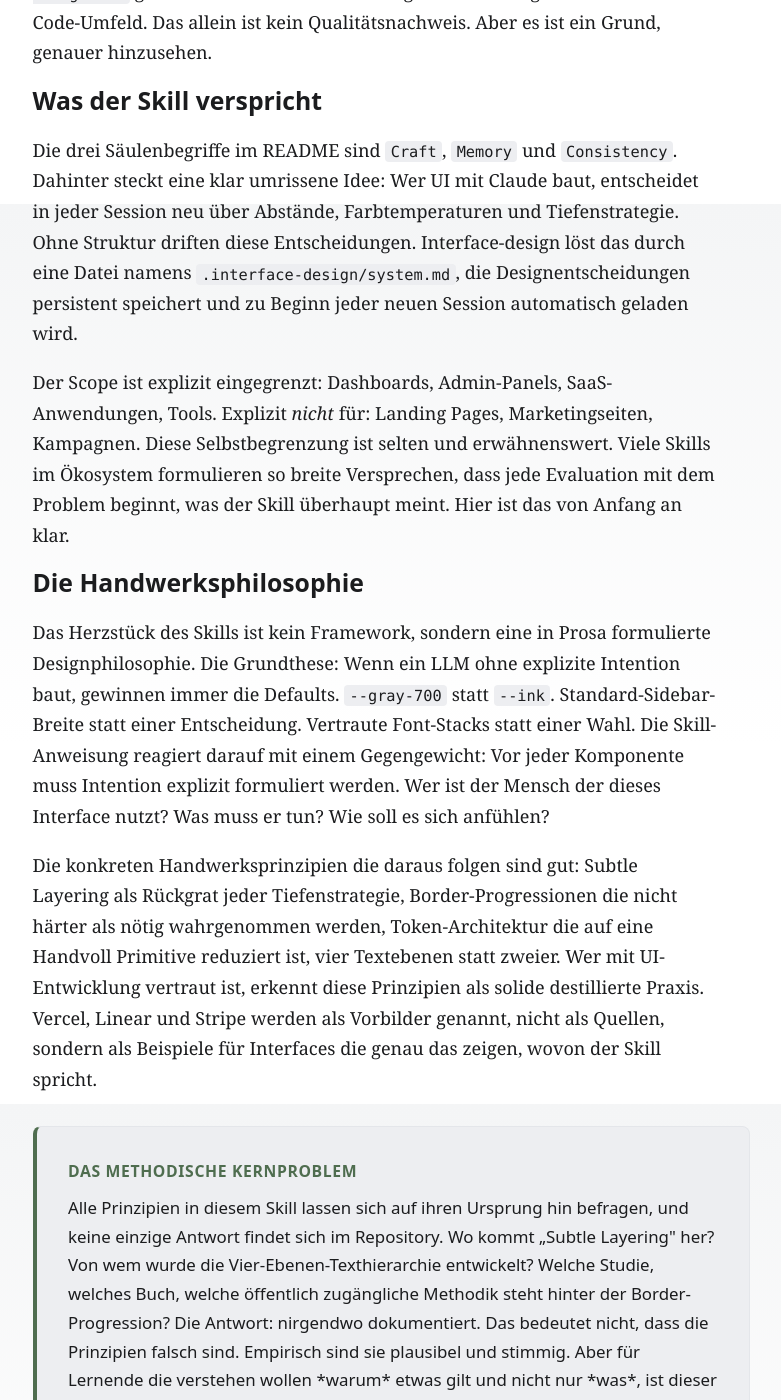
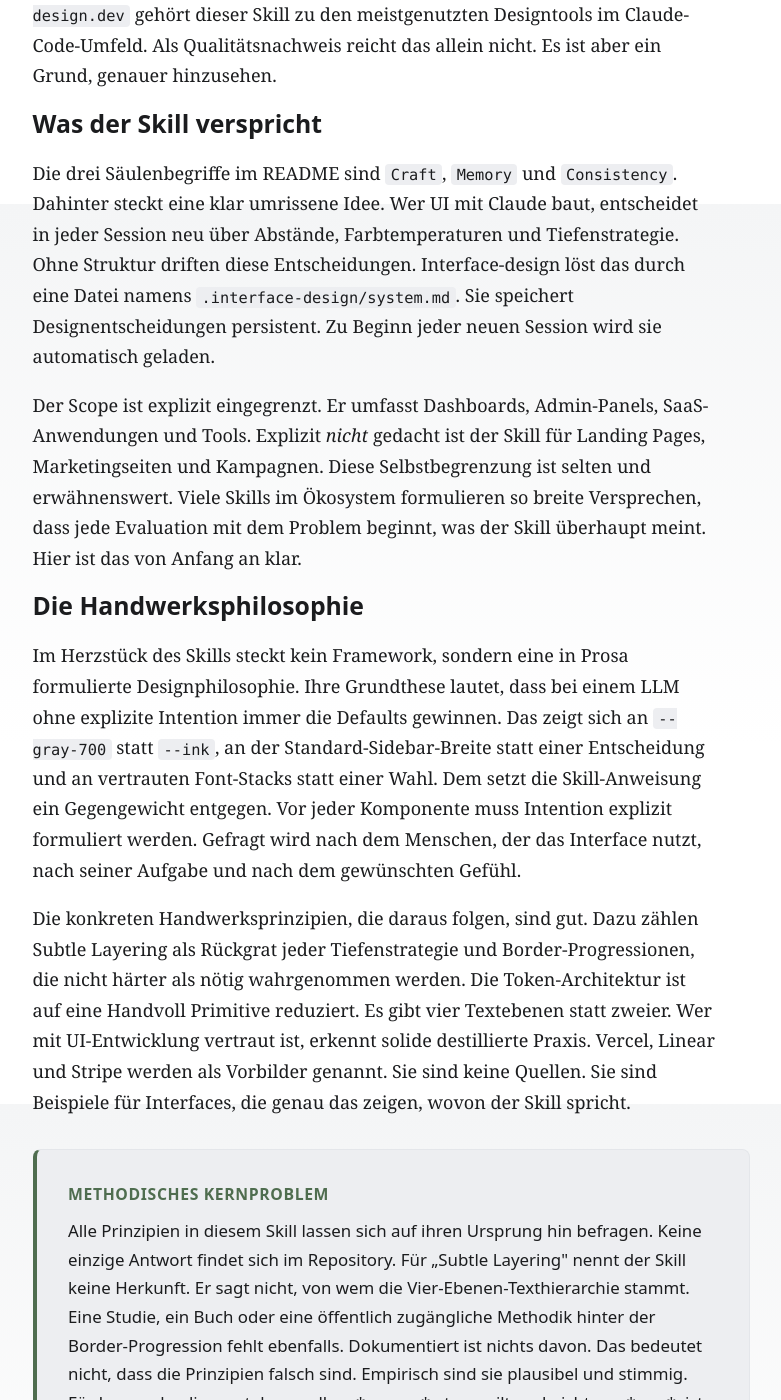
Before and after one commit to Kuchengnom/uxd-skill-audit, a Jekyll site: the page built from _posts/2026-06-08-interface-design.md, in a window 1280 px wide and 1400 px high, scrolled down 2496 px. Shown: the whole window, without its empty margins (249-1030 px from the left). Built offline with Jekyll 4.4.1, drawn with Linux system fonts in a browser that asks for light colours; some of the changed text lies outside the part shown.

Commit message:
Restyle interface-design in Sebastians Schreibstil (Register: Öffentlich)
Co-Authored-By: Claude Sonnet 5.5 <noreply@anthropic.com>
Claude-Session: https://claude.ai/code/session_01FoZpr2siHdHPcuJrMJHmD7

```diff
--- a/_posts/2026-06-08-interface-design.md
+++ b/_posts/2026-06-08-interface-design.md
@@ -11,13 +11,13 @@ supersedes: /2026/05/04/interface-design/
 
 skill_scores:
   methodische_fundierung: 2
-  methodische_fundierung_note: "Keine einzige zitierte Quelle; Prinzipien empirisch plausibel und handwerklich solide, aber vollständig auf persönlicher Autorphilosophie aufgebaut — nicht auf anerkannter Designliteratur"
+  methodische_fundierung_note: "Keine einzige zitierte Quelle. Die Prinzipien sind empirisch plausibel und handwerklich solide. Sie sind aber vollständig auf persönlicher Autorphilosophie aufgebaut und nicht auf anerkannter Designliteratur"
   transparenz: 4
-  transparenz_note: "Expliziter Scope-Ausschluss (nicht für Marketing), ehrliche Selbstkritik an LLM-Grenzen direkt im Skill-Text; 'You will generate generic output' ist ungewöhnlich offene Kommunikation"
+  transparenz_note: "Expliziter Scope-Ausschluss (nicht für Marketing). Ehrliche Selbstkritik an LLM-Grenzen direkt im Skill-Text. 'You will generate generic output' ist ungewöhnlich offene Kommunikation"
   validierbarkeit: 3
-  validierbarkeit_note: "Before/After im README, zwei Referenz-system.md-Dateien, eigene Website mit Beispielen — aber keine formalen Tests und kein Vergleich mit Expertenbewertung"
+  validierbarkeit_note: "Before/After im README, zwei Referenz-system.md-Dateien, eigene Website mit Beispielen. Es gibt aber keine formalen Tests und keinen Vergleich mit Expertenbewertung"
   wartbarkeit: 4
-  wartbarkeit_note: "Oyindamola Akinleye auf LinkedIn verifikbar, MIT-Lizenz, eigene Domain interface-design.dev, ca. 4.600 Stars — aktiv, aber Einzelperson"
+  wartbarkeit_note: "Oyindamola Akinleye auf LinkedIn verifikbar, MIT-Lizenz, eigene Domain interface-design.dev, ca. 4.600 Stars. Aktiv, aber Einzelperson"
 
 tags:
   - handwerksphilosophie
@@ -31,73 +31,73 @@ tags:
 ---
 
 <div class="callout">
-<div class="callout__title">Re-Audit — diese Evaluation ersetzt die vom 4. Mai 2026</div>
-Dieser Skill wurde in diesem Blog zweimal geprüft. Die <a href="{{ '/2026/05/04/interface-design/' | relative_url }}">erste Evaluation vom 4. Mai</a> kam zum Urteil <code>vertrauen</code>, diese zum Urteil <code>vorsicht</code>. Der Unterschied hängt an einer einzigen Zahl: der methodischen Fundierung, damals mit 3, hier mit 2 bewertet. Alle übrigen Dimensionen stimmen überein.
+<div class="callout__title">Re-Audit ersetzt die Evaluation vom 4. Mai 2026</div>
+Dieser Skill wurde in diesem Blog zweimal geprüft. Die <a href="{{ '/2026/05/04/interface-design/' | relative_url }}">erste Evaluation vom 4. Mai</a> kam zum Urteil <code>vertrauen</code>. Zum Urteil <code>vorsicht</code> kommt diese. Der Unterschied hängt an einer einzigen Zahl. Damals wurde die methodische Fundierung mit 3 bewertet und hier mit 2. Alle übrigen Dimensionen stimmen überein.
 
-Die Korrektur geht nicht auf neue Befunde zurück. Beide Evaluationen stellen denselben Sachverhalt fest, dass der Skill keine einzige Quelle nennt. Sie geht auf eine falsche Anwendung des eigenen Bewertungsrahmens zurück. Der Wert 3 ist dort definiert als „Quellen vorhanden aber lückenhaft". Bei null Quellen ist er nicht vergebbar. Der Wert 1 trifft ebenso wenig zu, da die Prinzipien handwerklich substanziell sind, nur eben unbelegt. Es bleibt die 2, und damit nach der Urteilsregel zwingend <code>vorsicht</code>, weil eine Dimension bei 2 oder darunter liegt.
+Auf neue Befunde geht die Korrektur nicht zurück. Beide Evaluationen stellen denselben Sachverhalt fest. Der Skill nennt keine einzige Quelle. Ursache ist eine falsche Anwendung des eigenen Bewertungsrahmens. Dort ist der Wert 3 als „Quellen vorhanden aber lückenhaft" definiert. Bei null Quellen ist er nicht vergebbar. Der Wert 1 trifft ebenso wenig zu. Die Prinzipien sind handwerklich substanziell und nur eben unbelegt. Es bleibt die 2. Nach der Urteilsregel folgt daraus zwingend <code>vorsicht</code>. Eine Dimension liegt dann bei 2 oder darunter.
 
-Die Mai-Fassung bleibt unverändert einsehbar. Sie zu löschen wäre bequemer, würde aber verbergen, was hier zu lernen ist: Ein Bewertungsrahmen schützt nicht davor, falsch angewendet zu werden. Er macht den Fehler nur nachweisbar.
+Die Mai-Fassung bleibt unverändert einsehbar. Löschen wäre bequemer. Es würde aber verbergen, was hier zu lernen ist. Ein Bewertungsrahmen schützt nicht davor, falsch angewendet zu werden. Er macht den Fehler nur nachweisbar.
 </div>
 
-Im Ökosystem der Claude-Design-Skills gibt es einen deutlich erkennbaren Grundtypus: der Skill der sein Versprechen mit Frameworks legitimiert. Nielsen. WCAG. Material Design. Der Verweis auf anerkannte Autoritäten soll Vertrauen schaffen. `Dammyjay93/interface-design` geht den entgegengesetzten Weg. Keine Quellen, keine Frameworks, keine Fußnotenarchitektur. Dafür ein etwas anderes Angebot: ein System für Handwerk, Konsistenz und Designgedächtnis über Sessions hinweg. Das Gedächtnis ist die eigentliche Neuheit im Ökosystem.
+Im Ökosystem der Claude-Design-Skills gibt es einen deutlich erkennbaren Grundtypus. Dieser Skill legitimiert sein Versprechen mit Frameworks. Nielsen. WCAG. Material Design. Verweise auf anerkannte Autoritäten sollen Vertrauen schaffen. `Dammyjay93/interface-design` geht den entgegengesetzten Weg. Es gibt keine Quellen, keine Frameworks und keine Fußnotenarchitektur. Dafür gibt es ein etwas anderes Angebot. Es ist ein System für Handwerk, Konsistenz und Designgedächtnis über Sessions hinweg. Das Gedächtnis ist die eigentliche Neuheit im Ökosystem.
 
-Mit knapp 4.600 GitHub-Stars und einer eigenen Domain unter `interface-design.dev` gehört dieser Skill zu den meistgenutzten Designtools im Claude-Code-Umfeld. Das allein ist kein Qualitätsnachweis. Aber es ist ein Grund, genauer hinzusehen.
+Mit knapp 4.600 GitHub-Stars und einer eigenen Domain unter `interface-design.dev` gehört dieser Skill zu den meistgenutzten Designtools im Claude-Code-Umfeld. Als Qualitätsnachweis reicht das allein nicht. Es ist aber ein Grund, genauer hinzusehen.
 
 ## Was der Skill verspricht
 
-Die drei Säulenbegriffe im README sind `Craft`, `Memory` und `Consistency`. Dahinter steckt eine klar umrissene Idee: Wer UI mit Claude baut, entscheidet in jeder Session neu über Abstände, Farbtemperaturen und Tiefenstrategie. Ohne Struktur driften diese Entscheidungen. Interface-design löst das durch eine Datei namens `.interface-design/system.md`, die Designentscheidungen persistent speichert und zu Beginn jeder neuen Session automatisch geladen wird.
+Die drei Säulenbegriffe im README sind `Craft`, `Memory` und `Consistency`. Dahinter steckt eine klar umrissene Idee. Wer UI mit Claude baut, entscheidet in jeder Session neu über Abstände, Farbtemperaturen und Tiefenstrategie. Ohne Struktur driften diese Entscheidungen. Interface-design löst das durch eine Datei namens `.interface-design/system.md`. Sie speichert Designentscheidungen persistent. Zu Beginn jeder neuen Session wird sie automatisch geladen.
 
-Der Scope ist explizit eingegrenzt: Dashboards, Admin-Panels, SaaS-Anwendungen, Tools. Explizit *nicht* für: Landing Pages, Marketingseiten, Kampagnen. Diese Selbstbegrenzung ist selten und erwähnenswert. Viele Skills im Ökosystem formulieren so breite Versprechen, dass jede Evaluation mit dem Problem beginnt, was der Skill überhaupt meint. Hier ist das von Anfang an klar.
+Der Scope ist explizit eingegrenzt. Er umfasst Dashboards, Admin-Panels, SaaS-Anwendungen und Tools. Explizit *nicht* gedacht ist der Skill für Landing Pages, Marketingseiten und Kampagnen. Diese Selbstbegrenzung ist selten und erwähnenswert. Viele Skills im Ökosystem formulieren so breite Versprechen, dass jede Evaluation mit dem Problem beginnt, was der Skill überhaupt meint. Hier ist das von Anfang an klar.
 
 ## Die Handwerksphilosophie
 
-Das Herzstück des Skills ist kein Framework, sondern eine in Prosa formulierte Designphilosophie. Die Grundthese: Wenn ein LLM ohne explizite Intention baut, gewinnen immer die Defaults. `--gray-700` statt `--ink`. Standard-Sidebar-Breite statt einer Entscheidung. Vertraute Font-Stacks statt einer Wahl. Die Skill-Anweisung reagiert darauf mit einem Gegengewicht: Vor jeder Komponente muss Intention explizit formuliert werden. Wer ist der Mensch der dieses Interface nutzt? Was muss er tun? Wie soll es sich anfühlen?
+Im Herzstück des Skills steckt kein Framework, sondern eine in Prosa formulierte Designphilosophie. Ihre Grundthese lautet, dass bei einem LLM ohne explizite Intention immer die Defaults gewinnen. Das zeigt sich an `--gray-700` statt `--ink`, an der Standard-Sidebar-Breite statt einer Entscheidung und an vertrauten Font-Stacks statt einer Wahl. Dem setzt die Skill-Anweisung ein Gegengewicht entgegen. Vor jeder Komponente muss Intention explizit formuliert werden. Gefragt wird nach dem Menschen, der das Interface nutzt, nach seiner Aufgabe und nach dem gewünschten Gefühl.
 
-Die konkreten Handwerksprinzipien die daraus folgen sind gut: Subtle Layering als Rückgrat jeder Tiefenstrategie, Border-Progressionen die nicht härter als nötig wahrgenommen werden, Token-Architektur die auf eine Handvoll Primitive reduziert ist, vier Textebenen statt zweier. Wer mit UI-Entwicklung vertraut ist, erkennt diese Prinzipien als solide destillierte Praxis. Vercel, Linear und Stripe werden als Vorbilder genannt, nicht als Quellen, sondern als Beispiele für Interfaces die genau das zeigen, wovon der Skill spricht.
+Die konkreten Handwerksprinzipien, die daraus folgen, sind gut. Dazu zählen Subtle Layering als Rückgrat jeder Tiefenstrategie und Border-Progressionen, die nicht härter als nötig wahrgenommen werden. Die Token-Architektur ist auf eine Handvoll Primitive reduziert. Es gibt vier Textebenen statt zweier. Wer mit UI-Entwicklung vertraut ist, erkennt solide destillierte Praxis. Vercel, Linear und Stripe werden als Vorbilder genannt. Sie sind keine Quellen. Sie sind Beispiele für Interfaces, die genau das zeigen, wovon der Skill spricht.
 
 <div class="callout">
-<div class="callout__title">Das methodische Kernproblem</div>
-Alle Prinzipien in diesem Skill lassen sich auf ihren Ursprung hin befragen, und keine einzige Antwort findet sich im Repository. Wo kommt „Subtle Layering" her? Von wem wurde die Vier-Ebenen-Texthierarchie entwickelt? Welche Studie, welches Buch, welche öffentlich zugängliche Methodik steht hinter der Border-Progression? Die Antwort: nirgendwo dokumentiert. Das bedeutet nicht, dass die Prinzipien falsch sind. Empirisch sind sie plausibel und stimmig. Aber für Lernende die verstehen wollen *warum* etwas gilt und nicht nur *was*, ist dieser Skill eine Sackgasse. Er liefert gut formulierte Anweisungen, aber keine epistemische Verankerung.
+<div class="callout__title">Methodisches Kernproblem</div>
+Alle Prinzipien in diesem Skill lassen sich auf ihren Ursprung hin befragen. Keine einzige Antwort findet sich im Repository. Für „Subtle Layering" nennt der Skill keine Herkunft. Er sagt nicht, von wem die Vier-Ebenen-Texthierarchie stammt. Eine Studie, ein Buch oder eine öffentlich zugängliche Methodik hinter der Border-Progression fehlt ebenfalls. Dokumentiert ist nichts davon. Das bedeutet nicht, dass die Prinzipien falsch sind. Empirisch sind sie plausibel und stimmig. Für Lernende, die verstehen wollen, *warum* etwas gilt und nicht nur *was*, ist dieser Skill aber eine Sackgasse. Er liefert gut formulierte Anweisungen und keine epistemische Verankerung.
 </div>
 
-Das ist kein Vorwurf an den Autor. Ein erfahrener UI-Entwickler der sein Handwerk in einer Prompt-Datei kondensiert, muss keine Dissertation schreiben. Für den professionellen Einsatz ist das akzeptabel. Für den Unterrichtseinsatz ist es eine ernst zu nehmende Lücke.
+Ein Vorwurf an den Autor ist das nicht. Ein erfahrener UI-Entwickler, der sein Handwerk in einer Prompt-Datei kondensiert, muss keine Dissertation schreiben. Für den professionellen Einsatz ist das akzeptabel. Für den Unterrichtseinsatz ist es eine ernst zu nehmende Lücke.
 
 ## Das Gedächtnis, und was es wirklich ist
 
-Der Begriff „Memory" auf der Website und im README könnte zu einer Fehlinterpretation führen, die im Ökosystem häufig vorkommt: die Vorstellung, das LLM selbst erinnere sich. Das ist nicht was hier passiert.
+Der Begriff „Memory" auf der Website und im README kann zu einer Fehlinterpretation führen. Sie kommt im Ökosystem häufig vor. Man stellt sich vor, das LLM selbst erinnere sich. Hier passiert das nicht.
 
-Was tatsächlich passiert: Der Skill schreibt nach Abschluss einer Session Designentscheidungen in die Datei `.interface-design/system.md` auf dem Filesystem des Nutzers. Beim Start einer neuen Session lädt Claude Code diese Datei und hat damit Zugriff auf die früheren Entscheidungen. Das LLM bleibt stateless. Verändert hat sich die externe Persistenz der Eingabe.
+Tatsächlich schreibt der Skill nach Abschluss einer Session Designentscheidungen in die Datei `.interface-design/system.md` auf dem Filesystem des Nutzers. Beim Start einer neuen Session lädt Claude Code diese Datei. Damit hat es Zugriff auf die früheren Entscheidungen. Das LLM bleibt stateless. Verändert hat sich die externe Persistenz der Eingabe.
 
-Das ist technisch legitim und praktisch wirksam. Und es ist im Skill selbst und im README transparent beschrieben. Die Website formuliert es sogar explizit: „Saves your design decisions to `.interface-design/system.md`." Das Missverständnispotenzial liegt im Marketing-Begriff „Memory" und im Slogan „Claude forgets your design decisions — this plugin remembers them." Beides stimmt im Ergebnis. Aber das *wie* bleibt dem Nutzer überlassen zu verstehen.
+Technisch legitim und praktisch wirksam ist das. Im Skill selbst und im README ist es transparent beschrieben. Die Website formuliert es sogar explizit: „Saves your design decisions to `.interface-design/system.md`." Das Missverständnispotenzial liegt im Marketing-Begriff „Memory" und im Slogan „Claude forgets your design decisions — this plugin remembers them." Beides stimmt im Ergebnis. Das *wie* bleibt dem Nutzer überlassen zu verstehen.
 
-Für Design-Studierende ist dieser Mechanismus lehrreich: Er zeigt einen praktischen Umgang mit einer echten LLM-Einschränkung, ohne zu übertreiben. Die Lösung ist simpel, transparent und reproduzierbar.
+Für Design-Studierende ist dieser Mechanismus lehrreich. Er zeigt einen praktischen Umgang mit einer echten LLM-Einschränkung, ohne zu übertreiben. Simpel, transparent und reproduzierbar ist die Lösung.
 
 ## Was der Skill an Selbstkritik enthält
 
-Ungewöhnlich offen und deshalb besonders erwähnenswert: Das SKILL.md selbst schreibt an den Nutzer Claude direkt: „You will generate generic output. Your training has seen thousands of dashboards. The patterns are strong." Und weiter: „process alone doesn't guarantee craft. You have to catch yourself."
+Ungewöhnlich offen und deshalb besonders erwähnenswert ist die Selbstkritik. Das SKILL.md selbst schreibt an den Nutzer Claude direkt: „You will generate generic output. Your training has seen thousands of dashboards. The patterns are strong." Und weiter: „process alone doesn't guarantee craft. You have to catch yourself."
 
-Das ist keine typische Skill-Rhetorik. Die meisten Skills im Ökosystem positionieren sich als Lösungen. Dieser Skill kommuniziert seine Grenzen direkt in der Instruktion, nicht als Fußnote, sondern als strukturell eingeplante Selbstkritik. Der Autor weiß, dass der LLM-Raum für Defaults anfällig ist, und baut das als Wissen direkt in den Prozess ein.
+Das ist keine typische Skill-Rhetorik. Meist positionieren sich Skills im Ökosystem als Lösungen. Seine Grenzen kommuniziert dieser Skill direkt in der Instruktion. Er tut das nicht als Fußnote, sondern als strukturell eingeplante Selbstkritik. Der Autor weiß, dass der LLM-Raum für Defaults anfällig ist. Dieses Wissen baut er direkt in den Prozess ein.
 
-Die vier Checks am Ende des Builds heißen Swap-Test, Squint-Test, Signature-Test und Token-Test. Sie sind ein Beispiel dafür, wie Validierung als Schritt im Workflow verankert werden kann. Kein formaler Testrahmen, aber eine bewusste Unterbrechung des Automatismus.
+Die vier Checks am Ende des Builds heißen Swap-Test, Squint-Test, Signature-Test und Token-Test. Sie zeigen, wie sich Validierung als Schritt im Workflow verankern lässt. Einen formalen Testrahmen gibt es nicht. Es gibt aber eine bewusste Unterbrechung des Automatismus.
 
 ## Scope-Klarheit als strukturelle Stärke
 
-Die explizite Eingrenzung auf Interface-Design statt Marketing ist mehr als eine Randnotiz. Sie bedeutet: Der Skill hat eine Identität. Er weiß was er ist und was er nicht ist. Im Unterricht lässt sich daraus eine direkte Frage ableiten: Warum brauchen unterschiedliche Design-Kontexte unterschiedliche Skills? Was macht ein Marketingdesign-Skill methodisch anders als ein Interface-Design-Skill?
+Die explizite Eingrenzung auf Interface-Design statt Marketing ist mehr als eine Randnotiz. Im Unterricht lässt sich daraus fragen, warum unterschiedliche Design-Kontexte unterschiedliche Skills brauchen. Ebenso lässt sich fragen, was ein Marketingdesign-Skill methodisch anders macht als ein Interface-Design-Skill. Der Skill hat eine Identität. Er weiß, was er ist und was er nicht ist.
 
-Die Abgrenzung ist auch insofern ehrlich, als sie das Versagen verhindert das häufig beim Einsatz zu breit formulierter Skills entsteht: wenn ein Skill für alles eingesetzt wird, versagt er bei allem ein bisschen.
+Die Abgrenzung ist auch insofern ehrlich, als sie das Versagen verhindert, das häufig beim Einsatz zu breit formulierter Skills entsteht. Wird ein Skill für alles eingesetzt, versagt er bei allem ein bisschen.
 
 ## Wartbarkeit und Community
 
-Oyindamola Akinleye ist auf LinkedIn identifizierbar, das Projekt steht unter MIT-Lizenz und hat eine eigene, gepflegte Website. Dass das Projekt von `claude-design-skill` umbenannt wurde und alte URLs automatisch weiterleiten, zeigt aktive Pflege. Mit ca. 4.600 Stars und ca. 316 Forks hat das Projekt eine reale Community.
+Oyindamola Akinleye ist auf LinkedIn identifizierbar. Das Projekt steht unter MIT-Lizenz und hat eine eigene, gepflegte Website. Es wurde von `claude-design-skill` umbenannt. Alte URLs leiten automatisch weiter. Aktive Pflege zeigt sich darin. Mit ca. 4.600 Stars und ca. 316 Forks hat das Projekt eine reale Community.
 
-Die berichtete Issue #13, in der Skills und Commands nach der Installation nicht im Slash-Menu erscheinen, ist ein konkreter Bug der seit März 2026 offen ist. Das ist ein technisches Problem das den Einsatz in bestimmten Konfigurationen beeinträchtigen kann. Kein konzeptionelles Problem, aber etwas das bei der Installation berücksichtigt werden sollte.
+Die berichtete Issue #13 beschreibt ein konkretes Problem. Skills und Commands erscheinen nach der Installation nicht im Slash-Menu. Seit März 2026 ist der Bug offen. Er kann den Einsatz in bestimmten Konfigurationen beeinträchtigen. Konzeptionell ist er kein Problem. Bei der Installation sollte man ihn aber im Blick haben.
 
 ## Empfehlung für den Unterrichtseinsatz
 
-`interface-design` eignet sich gut als Ausgangsmaterial für eine Unterrichtseinheit über die Grenzen empirischer Handwerksphilosophie. Die Kernfrage: Wann ist „funktioniert in der Praxis" ein ausreichender Qualitätsnachweis, und wann ist theoretische Verankerung notwendig?
+`interface-design` eignet sich gut als Ausgangsmaterial für eine Unterrichtseinheit über die Grenzen empirischer Handwerksphilosophie. Die Kernfrage lautet, wann „funktioniert in der Praxis" ein ausreichender Qualitätsnachweis ist und wann theoretische Verankerung notwendig wird.
 
-Konkret empfiehlt sich folgender Einsatz: Den SKILL.md lesen lassen, dann eine Aufgabe stellen. „Nennt für jedes Prinzip eine anerkannte Quelle, die es stützt." Das wird längere Recherchearbeit erfordern. Die Prinzipien sind nicht aus der Luft gegriffen, sie finden sich in UI-Literatur, in Designsystem-Dokumentationen großer Unternehmen, in akademischen Schriften zur visuellen Hierarchie. Nur sind sie dort eben nicht verlinkt. Diese Lücke eigenständig zu schließen ist eine wertvolle Übung.
+Konkret empfiehlt sich folgender Einsatz. Man lässt den SKILL.md lesen und stellt dann eine Aufgabe. „Nennt für jedes Prinzip eine anerkannte Quelle, die es stützt." Das erfordert längere Recherchearbeit. Die Prinzipien sind nicht aus der Luft gegriffen. Sie finden sich in UI-Literatur, in Designsystem-Dokumentationen großer Unternehmen und in akademischen Schriften zur visuellen Hierarchie. Nur sind sie dort nicht verlinkt. Eine wertvolle Übung ist es, diese Lücke eigenständig zu schließen.
 
-Für den praktischen Einsatz: Wer Dashboards und Admin-Interfaces mit Claude Code baut, bekommt mit diesem Skill ein konsistentes, ernsthaftes Fundament. Der system.md-Mechanismus ist keine Magie, sondern eine gut durchdachte Konvention. Und die eingebettete Selbstkritik an LLM-Defaults ist einer der ehrlichsten Umgänge mit dieser Einschränkung im gesamten Ökosystem.
+Für den praktischen Einsatz gilt Folgendes. Wer Dashboards und Admin-Interfaces mit Claude Code baut, bekommt mit diesem Skill ein konsistentes, ernsthaftes Fundament. Der system.md-Mechanismus ist keine Magie, sondern eine gut durchdachte Konvention. Die eingebettete Selbstkritik an LLM-Defaults ist einer der ehrlichsten Umgänge mit dieser Einschränkung im gesamten Ökosystem.
 
-Das Urteil lautet `vorsicht`. Nicht weil der Skill schlecht ist, sondern weil seine Stärken in Handwerk und Transparenz liegen, während die fehlende methodische Verankerung für alle die *lernen* wollen eine echte Lücke hinterlässt.
+Das Urteil lautet `vorsicht`. Der Skill ist nicht schlecht. Seine Stärken liegen in Handwerk und Transparenz. Die fehlende methodische Verankerung hinterlässt aber für alle, die *lernen* wollen, eine echte Lücke.
```
